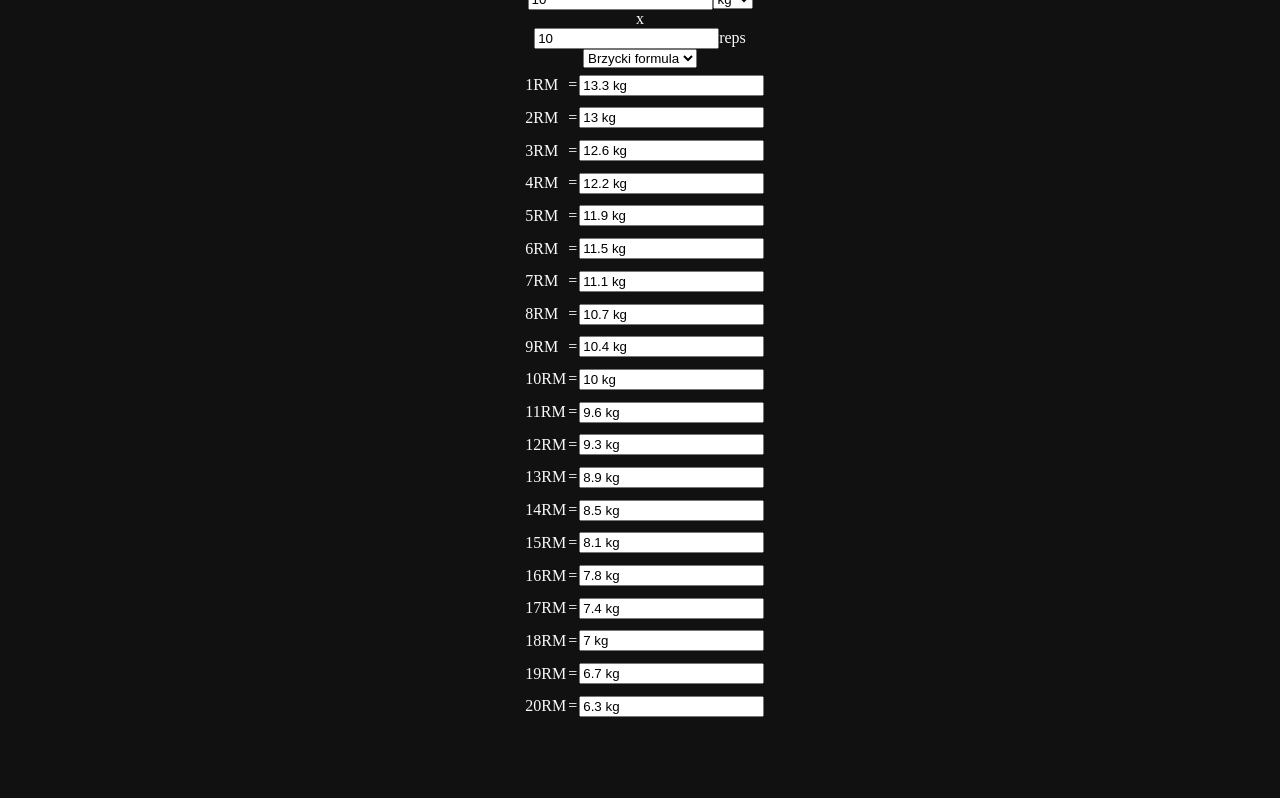
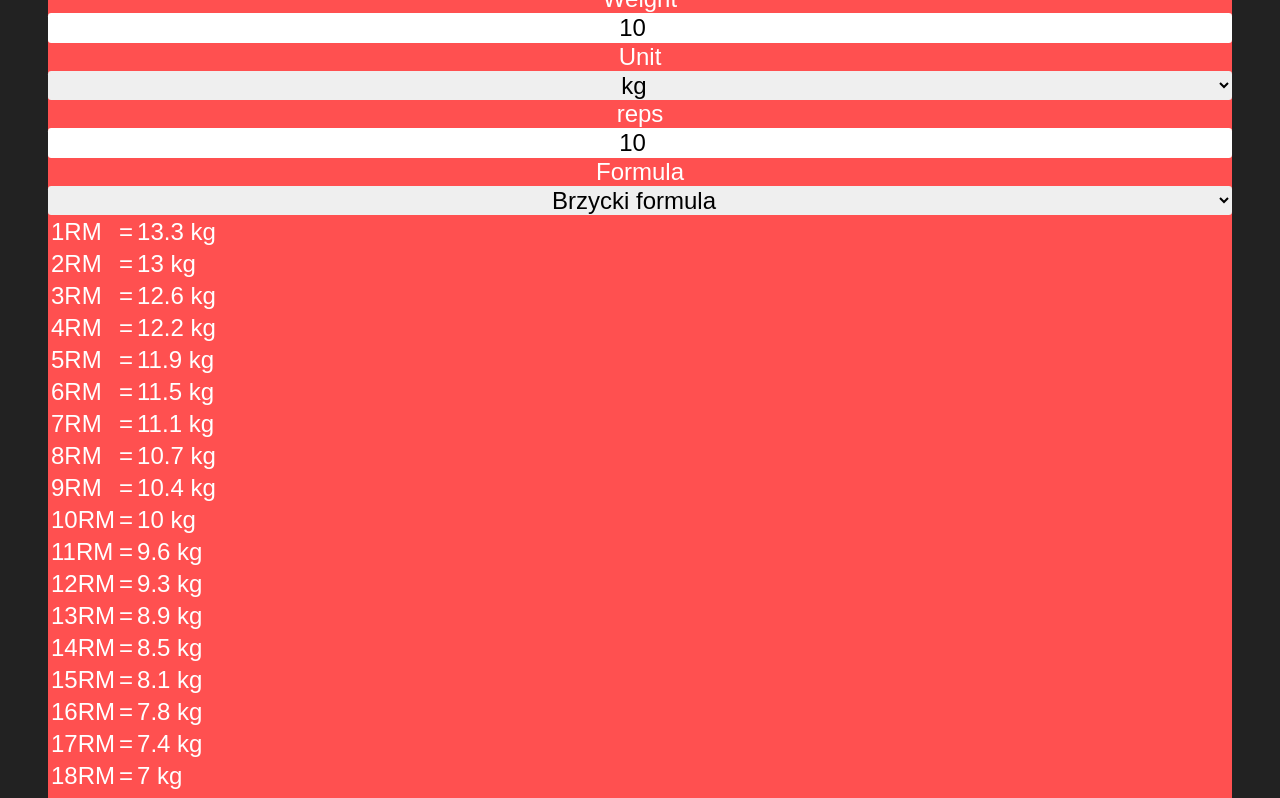
Before and after one commit to astankowski/RepCalculator, a plain HTML site: page index.html in a window 1280 px wide. Shown: the part 91-889 px from the top of the page. Before the commit the page ends 815 px from the top, so only its background shows below. Drawn offline with Linux system fonts and the light colour scheme.

Commit message:
Big update

```diff
--- a/index.html
+++ b/index.html
@@ -1,85 +1,75 @@
 <!DOCTYPE html>
-<html>
+<html lang="en">
+  <head>
     <script src="js/jquery-3.6.1.min.js"></script>
     <link rel="stylesheet" href="style.css">
-  <meta name="viewport" content="width=device-width, initial-scale=1">
-<head>
+    <title>Rep Calculator</title>
   </head>
   <body>
-  <div id="flexbox">
-    <h1>Rep Calculator</h1>
   <div class="rm-calculator">
-      <div class="input">
-        <div class="weight"><input class="weight large auto-focus auto-select" type="number" name="weight" value="10"
-            step="1"><select name="unit" class="offwhite unit">
+    <div id="header">Rep Calculator</div>
+    <div class="line-break"></div>
+      <div class="inputs">
+        <label for="weight">Weight</label>
+        <input name="weight" id="weight" step="2.5" type="number" value="10" min="2.5">
+        <label for="unit">Unit</label>
+        <select name="unit" id="unit">
           <option value="kg">kg</option>
           <option value="lbs">lbs</option>
-          </select></div>x<div class="reps"><input class="reps large auto-select" type="number" name="reps" value="10"
-            step="1"><label for="reps">reps</label></div>
+        </select>
+        <label for="reps">reps</label>
+        <input type="number" name="reps" id="reps" value="10" step="1" min="1">
+        <label for="formula">Formula</label>
+        <select id="formula" name="formula">
+          <option value="brzycki">Brzycki formula</option>
+          <option value="epley">Epley formula</option>
+        </select>
       </div>
-      <div class="result success">
-        <div><select name="formula" class="large green">
-            <option class="large" value="brzycki">Brzycki formula</option>
-            <option class="large" value="epley">Epley formula</option>
-          </select></div>
       <table>
       </table>
     </div>
-    </div>
-  </div>
-  <script async defer>
+  <script>
       function typing(e) {
         e.target.setAttribute('size', e.target.value.length);
       }
 
       const myInput = document.querySelector('input');
-    myInput.addEventListener('input', this.typing);
-
-
+      myInput.addEventListener('input', typing);
 
       function commafy(number) {
         return number.toString().replace(/\B(?=(\d{3})+(?!\d))/g, ",");
       }
       function round(number, decimalPlaces) {
-      var factor = Math.pow(10, decimalPlaces);
+        const factor = Math.pow(10, decimalPlaces);
         return Math.round(number * factor) / factor;
       }
-    var $rmCalculator = $('div.rm-calculator');
+
+      const $rmCalculator = $('div.rm-calculator');
       if ($rmCalculator.length) {
-      var moreResults;
-      var $weight = $rmCalculator.find('input[name=weight]');
-      var $reps = $rmCalculator.find('input[name=reps]');
-      var $unit = $rmCalculator.find('select[name=unit]');
-      var $formula = $rmCalculator.find('select[name=formula]');
-      var $type = $rmCalculator.find('select[name=type]');
-      var $table = $rmCalculator.find('table');
+        const $weight = $rmCalculator.find('input[name=weight]');
+        const $reps = $rmCalculator.find('input[name=reps]');
+        const $unit = $rmCalculator.find('select[name=unit]');
+        const $formula = $rmCalculator.find('select[name=formula]');
+        const $type = $rmCalculator.find('select[name=type]');
+        const $table = $rmCalculator.find('table');
         updateRm();
         $weight.on('keyup change', updateRm);
         $reps.on('keyup change', updateRm);
         $unit.on('change', updateRm);
         $formula.on('change', updateRm);
         $type.on('change', updateRm);
-      $rmCalculator.find('#rm-calculator-more-results').on('click', function () {
-        $(this).remove();
-        moreResults = true;
-        updateRm();
-      });
+
         function updateRm() {
-        var weight = parseFloat($weight.val().toString().replace(',', '.'));
-        var reps = parseFloat($reps.val().toString().replace(',', '.'));
-        var invalid = [weight, reps].filter(x => !x || isNaN(x) || x < 0).length;
-        var unit = $unit.val();
-        var formula = $formula.val();
-        var type = $type.val();
+          const weight = parseFloat($weight.val().toString().replace(',', '.'));
+          const reps = parseFloat($reps.val().toString().replace(',', '.'));
+          const invalid = [weight, reps].filter(x => !x || isNaN(x) || x < 0).length;
+          const unit = $unit.val();
+          const formula = $formula.val();
           $table.html(([1, 2, 3, 4, 5, 6, 7, 8, 9, 10, 11, 12, 13, 14, 15, 16, 17, 18, 19, 20]).map(rm => {
-            return '<tr>'
-              + '<td>' + rm + 'RM</td>'
-              + '<td>=</td>'
-              + '<td><input type="text" value="' + (invalid ? '-' : commafy(round(calcXRm(rm), 1)) + ' ' + unit) + '" tabindex="-1" readonly="true"></td>'
-              + '</tr>';
+              return `<tr><td>${rm}RM</td><td>=</td><td>${invalid ? '-' : commafy(round(calcXRm(rm), 1)) + ' ' + unit}</td></tr>`;
             }).join(''));
           function calcXRm(rm) {
-          if (formula == 'epley') {
+            if (formula === 'epley') {
               return weight * (1 + (reps / 30)) / (1 + (rm / 30));
             } else {
               return weight / (1.0278 - .0278 * reps) * (1.0278 - .0278 * rm);
@@ -89,5 +79,4 @@
       }
     </script>
   </body>
-
 </html>
--- a/style.css
+++ b/style.css
@@ -1,21 +1,44 @@
 body {
-    background-color: rgb(17, 17, 17);
-    color: rgb(250, 250, 250);
-    margin: 0;
-    padding: 0;
+    margin: 3rem;
+    font-size: 1.5em;
+    background-color: #222222;
+    font-family: Arial, serif;
+    color: white;
 }
 
-#flexbox {
-    display: flex;
-    flex-direction: column;
-    align-items: center;
-    text-align: center;
+.rm-calculator {
+    background-color: #FF5050;
 }
 
-tr, td {
-    padding: 2%;
-    margin: 2%;
+input, select, option, label, button, input:focus {
+    font-size: inherit;
+    font-family: inherit;
+    border: 0;
+    text-align: center;
+    outline: 0;
 }
-input {
-    width: fit-content;
+
+.rm-calculator, select, option, input {
+    border-radius: 0.2rem;
 }
+
+.inputs {
+    display: flex;
+    flex-flow: column;
+}
+
+#result {
+    height: 1em;
+    width: 100%;
+    border-radius: 0.2em;
+    margin: 0;
+    padding: 0.2em;
+    text-align: right;
+    background-color: #4CAF50;
+    color: white;
+}
+
+.line-break {
+    flex-basis: 100%;
+    height: 0;
+}
```
Also changed, not shown: favicon.ico (added). Lines whose indentation alone changed are shown as unchanged.
